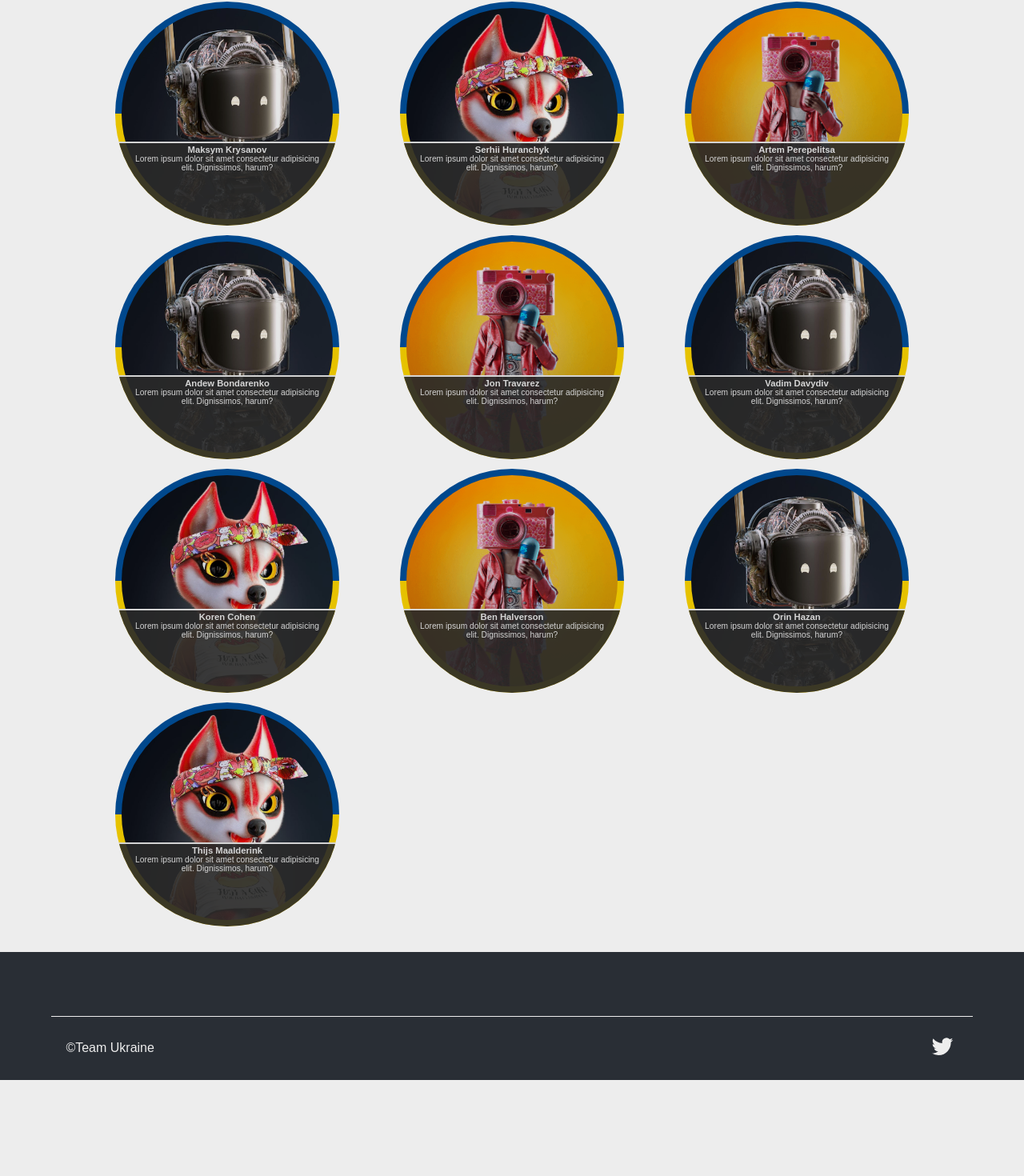
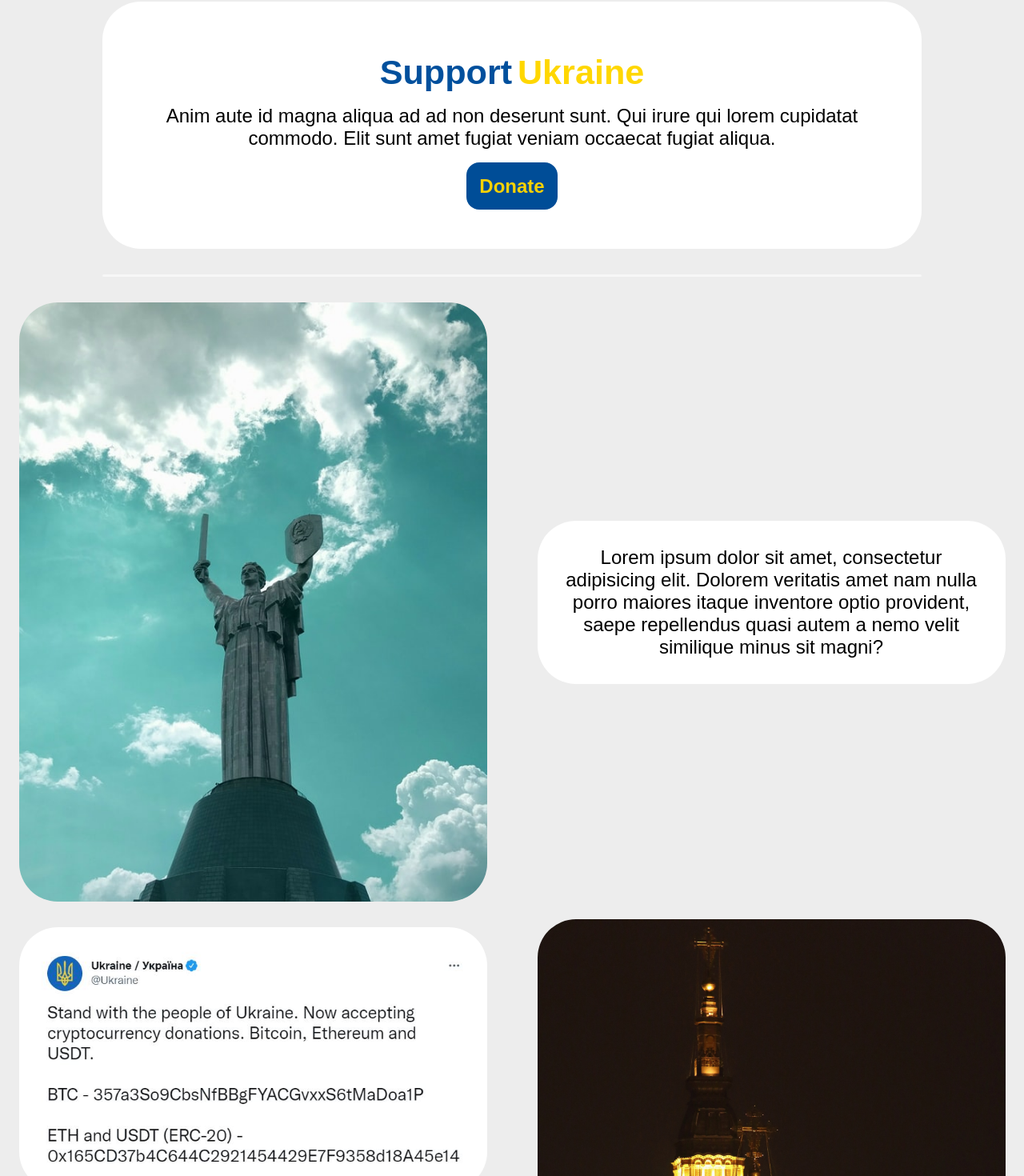
Before and after one commit to benhalverson/another-dapp, a React (Create React App) app: page / in a window 1280 px wide. Shown: the part 111-1581 px from the top of the page at 80% size. Before the commit the page ends 1461 px from the top, so only its background shows below. Built offline with nearby package versions, Linux system fonts and the light colour scheme.

Commit message:
Almost Done

```diff
--- /dev/null
+++ b/src/components/Gallery.jsx
@@ -0,0 +1,34 @@
+import React from "react";
+import ukraineStatue from "../images/andrii-leonov-unsplash.jpg";
+import ukraineBuilding from "../images/valeriy-borzov-unsplash.jpg";
+import tweet from "../images/tweet.png";
+import combat from "../images/zelenskiy.png";
+
+const Gallery = () => {
+	return (
+		<div className="cells">
+			<span>
+				<img src={ukraineStatue} alt="Statue" />
+			</span>
+			<span id="about">
+				<p>
+					Lorem ipsum dolor sit amet, consectetur adipisicing elit. Dolorem veritatis amet nam nulla porro maiores
+					itaque inventore optio provident, saepe repellendus quasi autem a nemo velit similique minus sit magni?
+				</p>
+			</span>
+			<span className="doubleCell">
+				<div>
+					<img src={tweet} alt="tweet" />
+				</div>
+				<div>
+					<img src={combat} alt="Building" />
+				</div>
+			</span>
+			<span>
+				<img src={ukraineBuilding} alt="Building" />
+			</span>
+		</div>
+	);
+};
+
+export default Gallery;
--- a/src/components/Header.jsx
+++ b/src/components/Header.jsx
@@ -1,6 +1,7 @@
 import React from "react";
 import { Link } from "react-router-dom";
 import logo from "../images/icons/Logo.png";
+import "../styles/index.scss";
 import "../styles/Header.scss";
 
 const navigation = [
--- /dev/null
+++ b/src/components/Welcome.jsx
@@ -0,0 +1,19 @@
+import { Link } from "react-router-dom";
+const Welcome = () => {
+	return (
+		<div className="welcome">
+			<div>
+				<span>Support</span> <span>Ukraine</span>
+			</div>
+			<p>
+				Anim aute id magna aliqua ad ad non deserunt sunt. Qui irure qui lorem cupidatat commodo. Elit sunt amet fugiat
+				veniam occaecat fugiat aliqua.
+			</p>
+			<div>
+				<Link to="/mint">Donate</Link>
+			</div>
+		</div>
+	);
+};
+
+export default Welcome;
--- a/src/pages/Home.jsx
+++ b/src/pages/Home.jsx
@@ -1,10 +1,16 @@
 import React from "react";
+import Gallery from "../components/Gallery";
 import Team from "../components/Team";
+import Welcome from "../components/Welcome";
 
 const Home = () => {
 	return (
 		<div>
-			<Team />{" "}
+			<Welcome />
+			<div className="breaker"></div>
+			<Gallery />
+			<div className="breaker"></div>
+			<Team />
 		</div>
 	);
 };
--- a/src/styles/Footer.scss
+++ b/src/styles/Footer.scss
@@ -25,14 +25,5 @@ footer {
 			padding: 1rem;
 			font-size: clamp(0.8rem, 2vw, 1rem);
 		}
-		.twitter {
-			padding: 0.2rem;
-			border-radius: 0.5rem;
-			transition: background-color 100ms ease-in-out;
-			font-size: 1em;
-			&:hover {
-				background-color: lighten($gray, 10);
-			}
-		}
 	}
 }
--- a/src/styles/Header.scss
+++ b/src/styles/Header.scss
@@ -63,14 +63,5 @@ header {
 			height: 2.5rem;
 			border-radius: 50%;
 		}
-		.twitter {
-			padding: 0.2rem;
-			border-radius: 0.5rem;
-			transition: background-color 100ms ease-in-out;
-			font-size: 1em;
-			&:hover {
-				background-color: lighten($gray, 10);
-			}
-		}
 	}
 }
--- a/src/styles/index.scss
+++ b/src/styles/index.scss
@@ -1,6 +1,7 @@
 @import "./colors";
 html {
 	scroll-behavior: smooth;
+	overflow-x: hidden;
 }
 * {
 	box-sizing: border-box;
@@ -17,6 +18,7 @@ html {
 		}
 	}
 }
+
 .main {
 	width: 100vw;
 	position: relative;
@@ -44,9 +46,90 @@ html {
 	transform: scale(1.05);
 }
 .breaker {
-	width: 90%;
-	height: 1px;
-	background-color: #e5e7eb;
+	width: 80%;
+	height: 3px;
+	background-color: darken(white, 3);
 	margin: 2rem auto;
 	border-radius: 3rem;
 }
+.twitter {
+	padding: 0.1rem 0.2rem;
+	border-radius: 0.5rem;
+	transition: background-color 100ms ease-in-out;
+	font-size: 1em;
+	&:hover {
+		background-color: lighten($gray, 10);
+	}
+}
+.welcome {
+	width: 80%;
+	background-color: white;
+	padding: 3rem;
+	border-radius: 3rem;
+	margin: 2rem auto;
+	font-size: 1.5rem;
+	text-align: center;
+	div {
+		margin: 1rem 0;
+		font-size: inherit;
+		span {
+			font-size: 1.8em;
+			font-weight: 800;
+			&:first-child {
+				color: $primary;
+			}
+			&:nth-child(2) {
+				color: $secondry;
+			}
+		}
+		a {
+			margin: 1rem;
+			font-weight: 700;
+			padding: 1rem;
+			border-radius: 1rem;
+			background-color: darken($primary, 1.2);
+			color: darken($secondry, 1.2);
+			transition: all 100ms ease-in-out;
+			&:hover {
+				filter: brightness(0.85);
+			}
+		}
+	}
+	p {
+		margin: 1rem 0 2rem 0;
+	}
+}
+
+.cells {
+	width: 100%;
+	margin: 2rem auto;
+	font-size: 1.5rem;
+	text-align: center;
+	display: grid;
+	grid-template-columns: repeat(auto-fit, minmax(600px, 1fr));
+	place-items: center;
+	gap: 1rem;
+	height: 100%;
+	span {
+		width: 650px;
+		display: flex;
+		justify-content: center;
+		align-items: center;
+		img,
+		p {
+			width: 90%;
+			height: 90%;
+			border-radius: 3rem;
+		}
+		p {
+			background-color: white;
+			padding: 2rem;
+		}
+	}
+	.doubleCell {
+		display: block;
+		div {
+			margin: 1rem 0;
+		}
+	}
+}
```
Also changed, not shown: src/images/zelenskiy.png (added).
